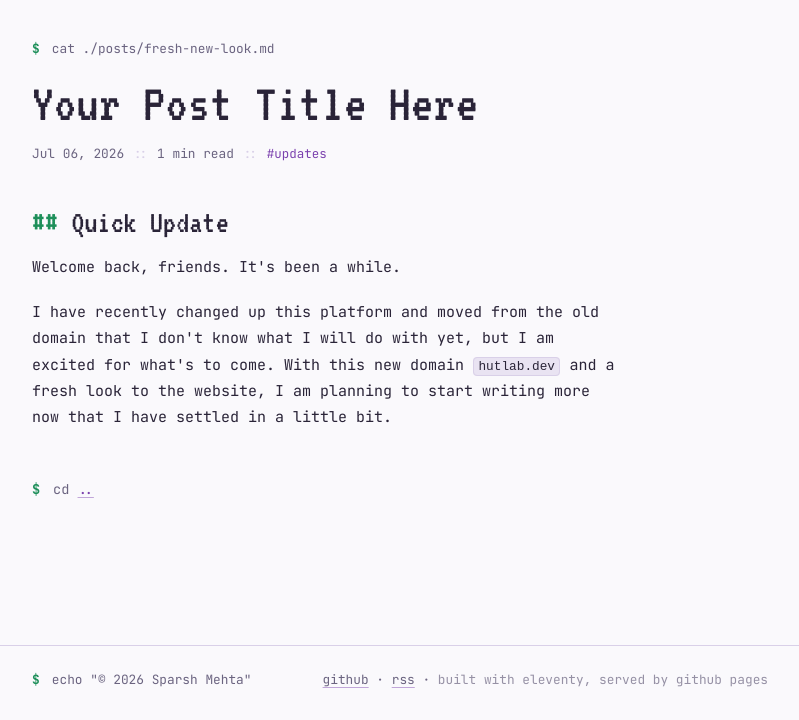
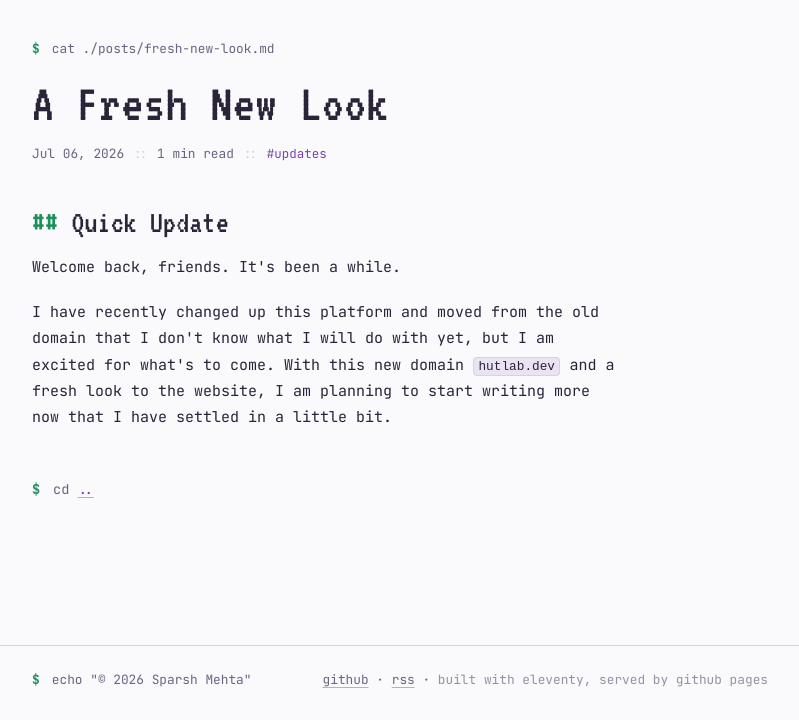
Before and after one commit to hutgrabber/hutlab.dev, an Eleventy site: page src/posts/fresh-new-look.md in a window 1280 px wide. Shown: the part 80-800 px from the top of the page, without its empty margins (240-1039 px from the left). Built offline with nearby package versions, Linux system fonts and the light colour scheme; Eleventy itself is replaced by a stand-in of ours; files that its build step writes are made by us from their sources.

Commit message:
editing new post

```diff
--- a/src/posts/fresh-new-look.md
+++ b/src/posts/fresh-new-look.md
@@ -1,5 +1,5 @@
 ---
-title: Your Post Title Here
+title: A Fresh New Look
 date: 2026-07-06
 layout: layouts/post.njk
 permalink: /quick-update/
```
